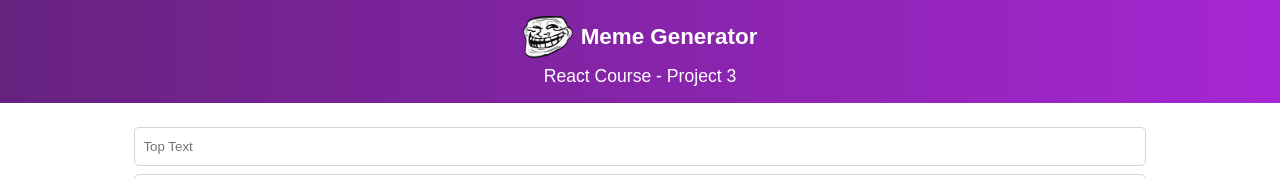
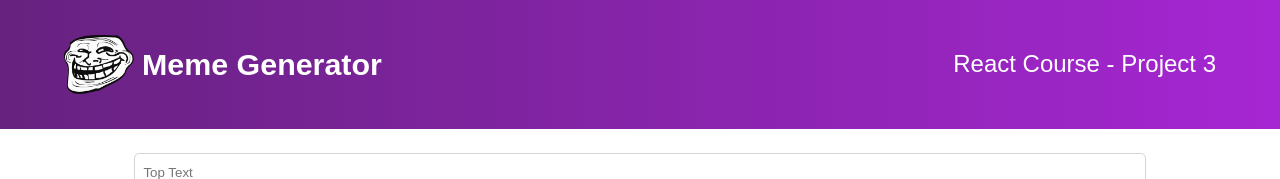
Before and after one commit to ATErcan/meme-generator, a React (Create React App) app: page / in a window 1280 px wide. Shown: the top 179 px of the page. Built offline with nearby package versions, Linux system fonts and the light colour scheme.

Commit message:
header responsive done

```diff
--- a/src/components/Header/Header.css
+++ b/src/components/Header/Header.css
@@ -22,3 +22,45 @@ header .course .course-title {
   font-size: 1.1rem;
   font-weight: normal;
 }
+
+@media screen and (min-width: 576px) {
+  header {
+    flex-direction: row;
+    justify-content: space-between;
+    padding: 1rem 2rem;
+    row-gap: 0;
+  }
+}
+@media screen and (min-width: 768px) {
+  header {
+    padding: 1.5rem 2rem;
+  }
+}
+@media screen and (min-width: 992px) {
+  header {
+    padding: 2rem 3rem;
+  }
+  header .meme-generator .troll-face {
+    width: 60px;
+  }
+  header .meme-generator .title {
+    font-size: 1.7rem;
+  }
+  header .course .course-title {
+    font-size: 1.3rem;
+  }
+}
+@media screen and (min-width: 1200px) {
+  header {
+    padding: 2.2rem 4rem;
+  }
+  header .meme-generator .troll-face {
+    width: 70px;
+  }
+  header .meme-generator .title {
+    font-size: 1.9rem;
+  }
+  header .course .course-title {
+    font-size: 1.5rem;
+  }
+}
```
